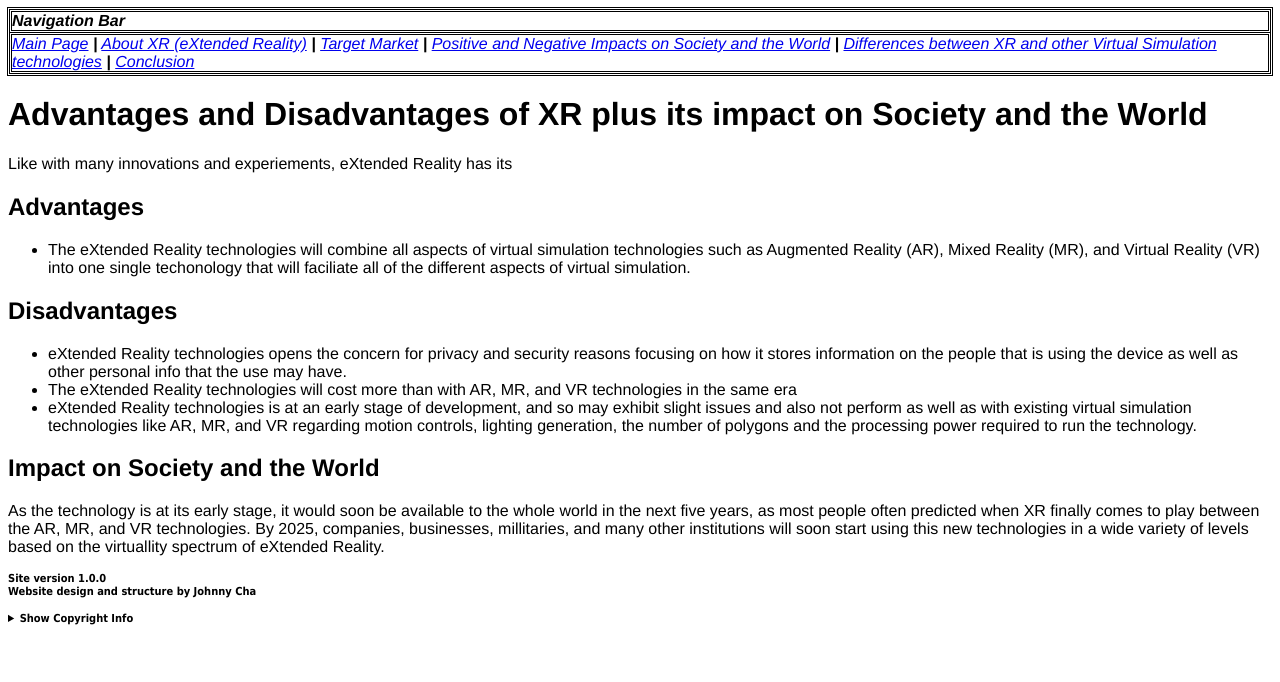
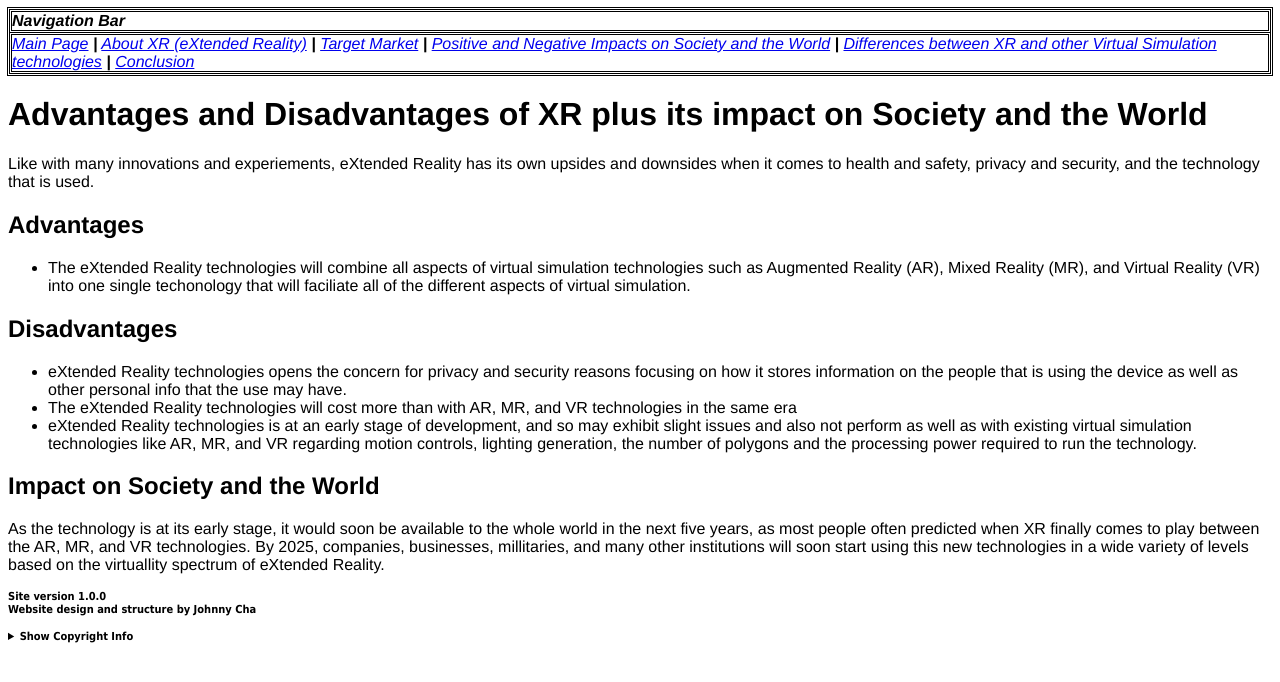
Before and after one commit to JohnChaCoder/compinnovationsite_2.0, a plain HTML site: page pos-and-neg.html in a window 1280 px wide. Drawn offline with Linux system fonts and the light colour scheme.

Commit message:
Final changes 2

```diff
--- a/pos-and-neg.html
+++ b/pos-and-neg.html
@@ -25,7 +25,7 @@
 
     <header>
         <h1>Advantages and Disadvantages of XR plus its impact on Society and the World</h1>
-        <p>Like with many innovations and experiements, eXtended Reality has its </p>
+        <p>Like with many innovations and experiements, eXtended Reality has its own upsides and downsides when it comes to health and safety, privacy and security, and the technology that is used.</p>
     </header>
 
     <main>
```
